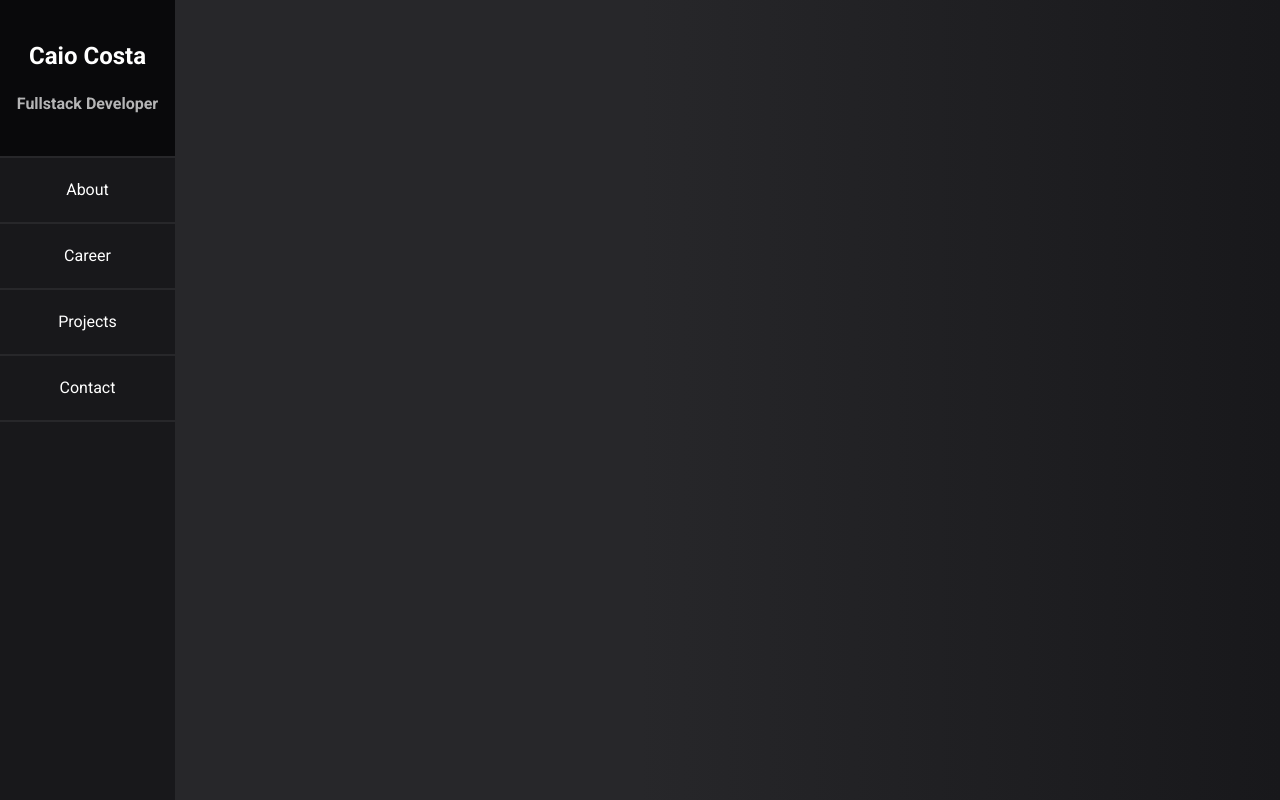
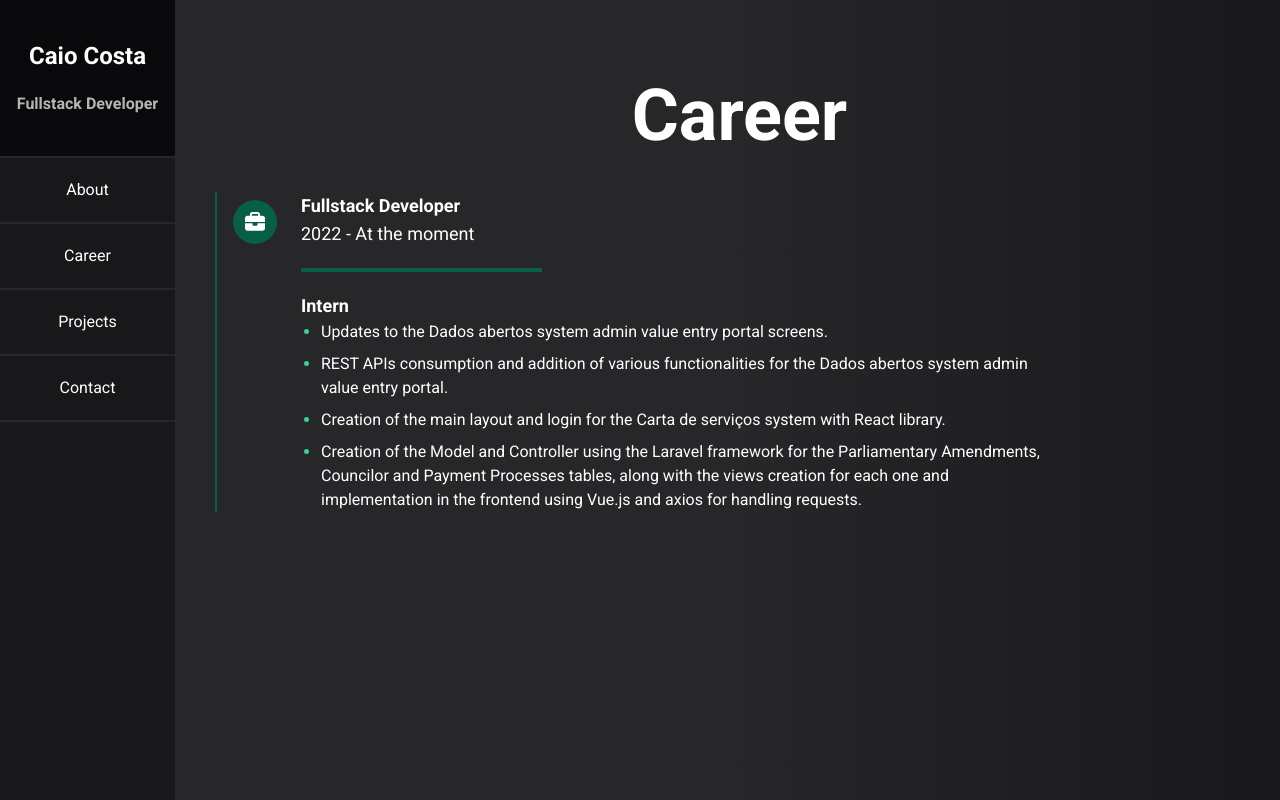
Before and after one commit to abysswalkerCaio/caio-portfolio, a Nuxt app in the folder frontend/: page /career in a window 1280 px wide. Built offline with nearby package versions, Linux system fonts and the light colour scheme.

Commit message:
Add career, contact and projects pages

```diff
--- /dev/null
+++ b/frontend/pages/career.vue
@@ -0,0 +1,66 @@
+<template>
+  <div>
+    <Head>
+      <Title>{{ title }}</Title>
+    </Head>
+    <section
+      id="career"
+      class="flex flex-col text-white break-words pt-20 pb-5 gap-10 h-full"
+    >
+      <h1
+        class="text-center text-5xl sm:text-6xl lg:text-7xl 2xl:text-[80px] font-black col-span-3"
+      >
+        Career
+      </h1>
+      <div class="border-solid border-l-2 border-emerald-800 pl-4">
+        <div class="flex gap-2">
+          <font-awesome-icon
+            :icon="'briefcase'"
+            class="bg-emerald-800 text-xl rounded-3xl p-3 mt-2"
+          />
+          <div class="flex flex-col justify-center pl-4">
+            <p class="text-lg font-semibold">Fullstack Developer</p>
+            <p class="text-lg font-medium">2022 - At the moment</p>
+            <div class="flex w-full my-5">
+              <div class="border-solid border-2 border-emerald-800 w-1/4"></div>
+            </div>
+            <p class="text-lg font-semibold">Intern</p>
+            <ul
+              class="flex flex-col marker:text-emerald-400 list-disc gap-2 ml-5 w-9/12"
+            >
+              <li>
+                Updates to the Dados abertos system admin value entry portal
+                screens.
+              </li>
+              <li>
+                REST APIs consumption and addition of various functionalities
+                for the Dados abertos system admin value entry portal.
+              </li>
+              <li>
+                Creation of the main layout and login for the Carta de serviços
+                system with React library.
+              </li>
+              <li>
+                Creation of the Model and Controller using the Laravel framework
+                for the Parliamentary Amendments, Councilor and Payment
+                Processes tables, along with the views creation for each one and
+                implementation in the frontend using Vue.js and axios for
+                handling requests.
+              </li>
+            </ul>
+          </div>
+        </div>
+      </div>
+    </section>
+  </div>
+</template>
+
+<script lang="ts">
+export default {
+  data() {
+    return {
+      title: "Portfolio by Caio Costa - Projects",
+    };
+  },
+};
+</script>
--- /dev/null
+++ b/frontend/pages/contact.vue
@@ -0,0 +1,67 @@
+<template>
+  <div>
+    <Head>
+      <Title>{{ title }}</Title>
+    </Head>
+    <section
+      id="contact"
+      class="grid grid-rows-5 sm:grid-rows-3 sm:grid-cols-2 2xl:grid-rows-2 2xl:grid-cols-4 items-center justify-center text-white gap-5 h-full break-all pb-16"
+    >
+      <h1
+        class="text-white text-center text-5xl sm:text-6xl lg:text-7xl 2xl:text-[80px] font-black py-20 sm:col-span-2 2xl:col-span-4"
+      >
+        Contacts
+      </h1>
+      <div
+        class="flex flex-col items-center justify-center w-full h-full gap-6 text-5xl sm:text-6xl lg:text-7xl 2xl:text-[80px] font-black"
+      >
+        <font-awesome-icon :icon="'mobile-screen'" class="text-emerald-400" />
+        <p class="text-3xl opacity-70">+55 13 97411 2148</p>
+      </div>
+      <div
+        class="flex flex-col items-center justify-center w-full h-full gap-6 text-5xl sm:text-6xl lg:text-7xl 2xl:text-[80px] font-black"
+      >
+        <font-awesome-icon :icon="'envelope'" class="text-emerald-400" />
+        <p class="text-3xl opacity-70">hcaio370@gmail.com</p>
+      </div>
+      <div
+        class="flex flex-col items-center justify-center w-full h-full gap-6 text-5xl sm:text-6xl lg:text-7xl 2xl:text-[80px] font-black"
+      >
+        <font-awesome-icon
+          :icon="'fa-brands fa-github'"
+          class="text-emerald-400"
+        />
+        <a
+          class="text-3xl opacity-70"
+          href="https://github.com/abysswalkerCaio"
+          target="_blank"
+          >GitHub</a
+        >
+      </div>
+      <div
+        class="flex flex-col items-center justify-center w-full h-full gap-6 text-5xl sm:text-6xl lg:text-7xl 2xl:text-[80px] font-black"
+      >
+        <font-awesome-icon
+          :icon="'fa-brands fa-linkedin'"
+          class="text-emerald-400"
+        />
+        <a
+          class="text-3xl opacity-70"
+          href="https://www.linkedin.com/in/caio-costa-383a3b227/"
+          target="_blank"
+          >LinkedIn</a
+        >
+      </div>
+    </section>
+  </div>
+</template>
+
+<script lang="ts">
+export default {
+  data() {
+    return {
+      title: "Portfolio by Caio Costa - Contact",
+    };
+  },
+};
+</script>
--- /dev/null
+++ b/frontend/pages/projects.vue
@@ -0,0 +1,25 @@
+<template>
+  <div>
+    <Head>
+      <Title>{{ title }}</Title>
+    </Head>
+    <section
+      id="projects"
+      class="flex items-center justify-center text-white break-words gap-5 h-full"
+    >
+      <h1 class="text-5xl sm:text-6xl lg:text-7xl 2xl:text-[80px] font-black">
+        Coming soon...
+      </h1>
+    </section>
+  </div>
+</template>
+
+<script lang="ts">
+export default {
+  data() {
+    return {
+      title: "Portfolio by Caio Costa - Projects",
+    };
+  },
+};
+</script>
```
